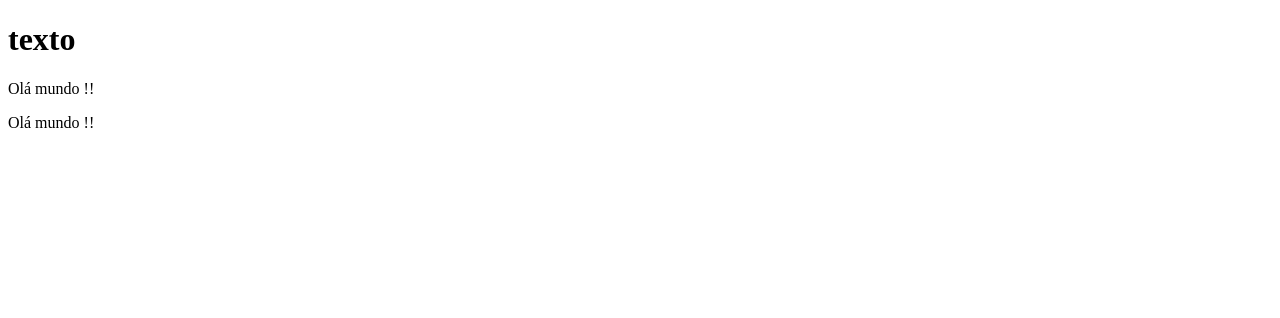
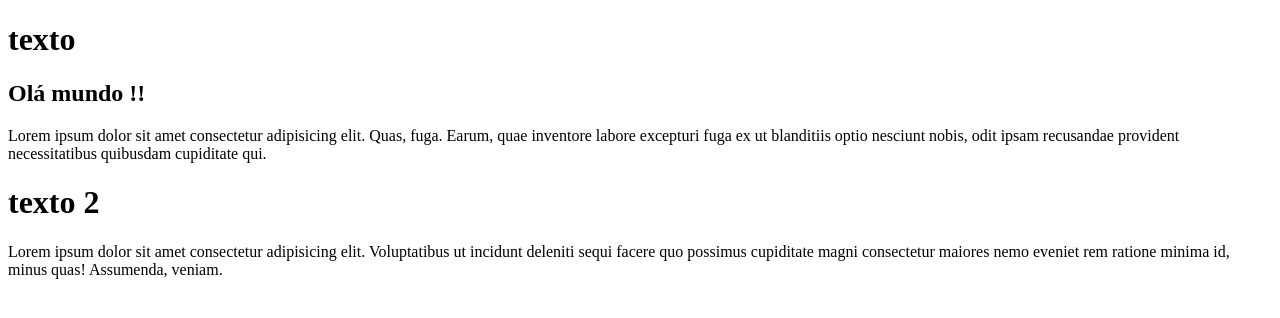
Before and after one commit to jessicaborges15/site3, a plain HTML site: page index.html in a window 1280 px wide. Drawn offline with Linux system fonts and the light colour scheme.

Commit message:
meu terceiro commit

```diff
--- a/css/estilo.css
+++ b/css/estilo.css
@@ -0,0 +1 @@
+div#id1{ font-family: Verdana, Geneva, Tahoma, sans-serif; color: blue;}
--- a/index.html
+++ b/index.html
@@ -5,11 +5,25 @@
     <meta http-equiv="X-UA-Compatible" content="IE=edge">
     <meta name="viewport" content="width=device-width, initial-scale=1.0">
     <title>Document</title>
+    <link rel="stylesheet" href="./css/estilo.css">
+
 
 </head>
 <body>
     <h1>texto</h1>
-    <p>Olá mundo !!</p>
-    <p>Olá mundo !!</p>
+    <H2>Olá mundo !!</H2>
+    <p id="paragrafo1">Lorem ipsum dolor sit amet consectetur adipisicing elit. Quas, fuga.
+        Earum, quae inventore labore excepturi
+        fuga ex ut blanditiis optio nesciunt nobis,
+        odit ipsam recusandae provident necessitatibus quibusdam cupiditate qui.</p>
+
+        <H1>texto 2</H1>
+
+        <p class="classeA">Lorem ipsum dolor sit amet consectetur adipisicing elit.
+            Voluptatibus ut incidunt deleniti sequi facere quo possimus
+            cupiditate magni consectetur maiores nemo eveniet rem ratione minima id, minus quas!
+             Assumenda, veniam.</p>
+
+
 </body>
 </html>
```
